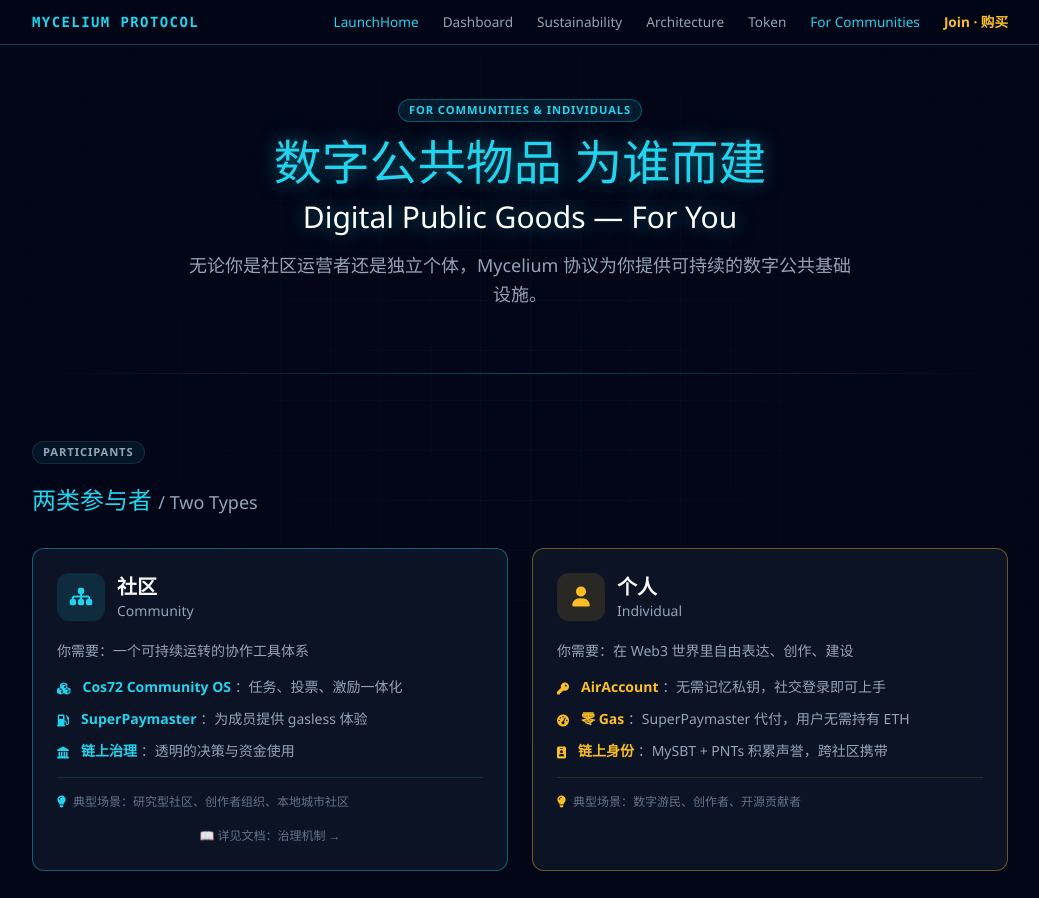
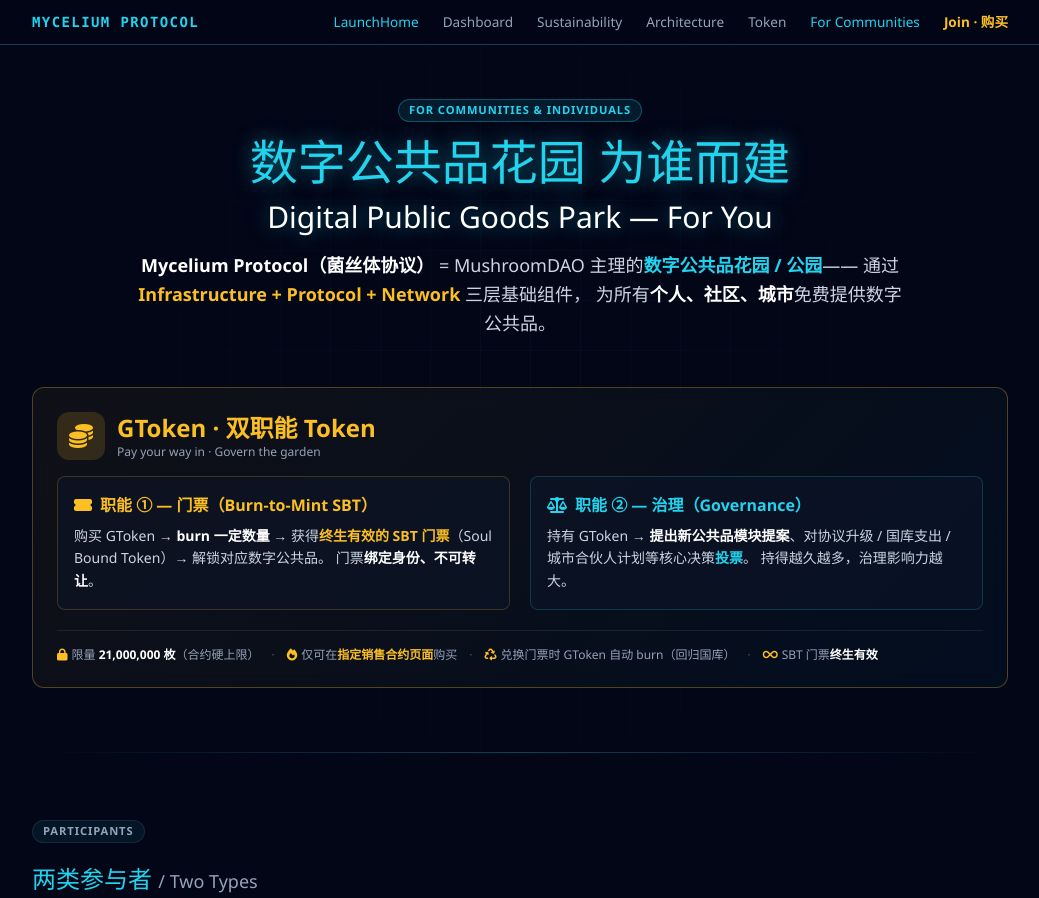
Before and after one commit to MushroomDAO/launch, a plain HTML site: page site/for-communities.html in a window 1280 px wide. Shown: the top 898 px of the page, without its empty margins (120-1159 px from the left). Drawn offline with nearby package versions, Linux system fonts and the light colour scheme.

Commit message:
feat(site): clarify GToken dual function (ticket + governance) + drop Initiator role
- Hero rewrite: Mycelium = 数字公共品花园 (Digital Public Goods Park)
  通过 Infra + Protocol + Network 三层为个人/社区/城市免费提供数字公共品
- Add prominent GToken dual-function callout above the role tables:
  * 职能 ① 门票（Burn-to-Mint SBT）— burn GToken → 终生有效 SBT 门票（绑定身份不可转让）
  * 职能 ② 治理（Governance）— 持有 GToken → 提案 / 投票 / 发起新公共品模块
  * 限量 21M（合约硬上限）· 仅在指定销售合约页面购买 · 兑换门票时 GToken 自动 burn
- Remove "创建者 / Initiator" row (was a transcription typo per user)
  Individual roles now: 表达者 / 创作者 / 建设者 (3 instead of 4)
- Update intro paragraph "四类个人角色" → "三类个人角色"

```diff
--- a/site/for-communities.html
+++ b/site/for-communities.html
@@ -203,7 +203,7 @@
         <div class="max-w-5xl mx-auto px-6 pt-24 pb-20">
 
             <!-- HERO -->
-            <div class="text-center mb-16">
+            <div class="text-center mb-12">
                 <div class="inline-block mb-4">
                     <span
                         class="tag"
@@ -216,13 +216,60 @@
                     >
                 </div>
                 <h1 class="text-5xl mb-4 glow-cyan cyan-text">
-                    数字公共物品 为谁而建<br /><span class="text-white text-3xl font-normal"
-                        >Digital Public Goods — For You</span
+                    数字公共品花园 为谁而建<br /><span class="text-white text-3xl font-normal"
+                        >Digital Public Goods Park — For You</span
                     >
                 </h1>
-                <p class="text-slate-400 text-lg max-w-2xl mx-auto leading-relaxed">
-                    无论你是社区运营者还是独立个体，Mycelium 协议为你提供可持续的数字公共基础设施。
+                <p class="text-slate-300 text-lg max-w-3xl mx-auto leading-relaxed">
+                    <strong class="text-white">Mycelium Protocol（菌丝体协议）</strong> = MushroomDAO 主理的<strong class="cyan-text">数字公共品花园 / 公园</strong>——
+                    通过 <strong class="yellow-text">Infrastructure + Protocol + Network</strong> 三层基础组件，
+                    为所有<strong class="text-white">个人、社区、城市</strong>免费提供数字公共品。
                 </p>
+            </div>
+
+            <!-- GToken Dual Function — top-of-page key callout -->
+            <div class="glass-card card-yellow mb-16 p-6" style="background:linear-gradient(135deg,rgba(251,191,36,0.06),rgba(34,211,238,0.04));border-color:rgba(251,191,36,0.3)">
+                <div class="flex items-center gap-3 mb-4">
+                    <div class="w-12 h-12 rounded-xl flex items-center justify-center" style="background:rgba(251,191,36,0.15)">
+                        <i class="fas fa-coins yellow-text text-2xl"></i>
+                    </div>
+                    <div>
+                        <div class="text-2xl font-bold yellow-text">GToken · 双职能 Token</div>
+                        <div class="text-xs text-slate-400">Pay your way in · Govern the garden</div>
+                    </div>
+                </div>
+                <div class="grid grid-cols-1 md:grid-cols-2 gap-5 mb-5">
+                    <div class="p-4 rounded-lg" style="background:rgba(15,23,42,0.5);border:1px solid rgba(251,191,36,0.2)">
+                        <div class="flex items-center gap-2 mb-2">
+                            <i class="fas fa-ticket-alt yellow-text"></i>
+                            <strong class="yellow-text">职能 ① — 门票（Burn-to-Mint SBT）</strong>
+                        </div>
+                        <p class="text-sm text-slate-300 leading-relaxed">
+                            购买 GToken → <strong class="text-white">burn 一定数量</strong> → 获得<strong class="yellow-text">终生有效的 SBT 门票</strong>（Soul Bound Token）→ 解锁对应数字公共品。
+                            门票<strong class="text-white">绑定身份、不可转让</strong>。
+                        </p>
+                    </div>
+                    <div class="p-4 rounded-lg" style="background:rgba(15,23,42,0.5);border:1px solid rgba(34,211,238,0.2)">
+                        <div class="flex items-center gap-2 mb-2">
+                            <i class="fas fa-balance-scale cyan-text"></i>
+                            <strong class="cyan-text">职能 ② — 治理（Governance）</strong>
+                        </div>
+                        <p class="text-sm text-slate-300 leading-relaxed">
+                            持有 GToken → <strong class="text-white">提出新公共品模块提案</strong>、对协议升级 / 国库支出 /
+                            城市合伙人计划等核心决策<strong class="cyan-text">投票</strong>。
+                            持得越久越多，治理影响力越大。
+                        </p>
+                    </div>
+                </div>
+                <div class="flex flex-wrap items-center gap-3 text-xs text-slate-400 border-t pt-4" style="border-color:rgba(255,255,255,0.08)">
+                    <span><i class="fas fa-lock yellow-text mr-1"></i>限量 <strong class="text-white">21,000,000 枚</strong>（合约硬上限）</span>
+                    <span class="text-slate-600">·</span>
+                    <span><i class="fas fa-fire yellow-text mr-1"></i>仅可在<a href="join.html" class="yellow-text hover:underline font-semibold">指定销售合约页面</a>购买</span>
+                    <span class="text-slate-600">·</span>
+                    <span><i class="fas fa-recycle yellow-text mr-1"></i>兑换门票时 GToken 自动 burn（回归国库）</span>
+                    <span class="text-slate-600">·</span>
+                    <span><i class="fas fa-infinity yellow-text mr-1"></i>SBT 门票<strong class="text-white">终生有效</strong></span>
+                </div>
             </div>
 
             <div class="divider mb-16"></div>
@@ -337,7 +384,7 @@
                     <h2 class="text-2xl cyan-text mt-2">谁应该购买 / 谁能用上什么 <span class="text-slate-400 text-lg font-normal">/ Who You Are × What You Get</span></h2>
                     <p class="text-slate-400 text-sm mt-3 leading-relaxed">
                         购买 GToken → burn 一定数量 → 获得<strong class="yellow-text">终生协议门票</strong> → 解锁对应数字公共物品。
-                        AI 时代不可被替代的人类内核是<strong class="text-white">想象力、创造力、情感</strong>——由此诞生四类个人角色 + 三类社区。
+                        AI 时代不可被替代的人类内核是<strong class="text-white">想象力、创造力、情感</strong>——由此诞生三类个人角色 + 三类社区。
                     </p>
                     <div class="glass-card mt-4 p-4" style="background:rgba(251,191,36,0.04);border-color:rgba(251,191,36,0.2)">
                         <div class="text-xs text-slate-300 leading-relaxed">
@@ -351,9 +398,9 @@
                     </div>
                 </div>
 
-                <!-- 4 类个人用户 -->
+                <!-- 3 类个人用户 -->
                 <div class="mb-8">
-                    <h3 class="text-lg yellow-text mb-4"><i class="fas fa-user mr-2"></i>个人用户：四类角色 · 门票 0.3 GT / Individual Roles · 0.3 GT Ticket</h3>
+                    <h3 class="text-lg yellow-text mb-4"><i class="fas fa-user mr-2"></i>个人用户：三类角色 · 门票 0.3 GT / Individual Roles · 0.3 GT Ticket</h3>
                     <div class="glass-card overflow-hidden">
                         <table>
                             <thead>
@@ -396,21 +443,6 @@
                                     </td>
                                     <td class="text-slate-300 text-xs">
                                         作品所有权回归个人 · <strong class="yellow-text">声誉跨平台可携带</strong> · AI 不窃取数据
-                                    </td>
-                                </tr>
-                                <tr>
-                                    <td class="font-semibold yellow-text">创建者<br/><span class="text-[10px] text-slate-500">Initiator · 0.3 GT</span></td>
-                                    <td class="text-slate-300 text-xs">发起社区/小组/项目的组织者：DAO 召集人、城市合伙人、项目发起人</td>
-                                    <td class="text-slate-400 text-xs">
-                                        <a href="https://github.com/AAStarCommunity/COS72" target="_blank" rel="noopener" class="cyan-text hover:underline">Cos72</a>（社区 OS = MyTask + MyVote + MyShop）·
-                                        <a href="https://github.com/AAStarCommunity/SuperPaymaster" target="_blank" rel="noopener" class="cyan-text hover:underline">SuperPaymaster</a>（gasless）·
-                                        城市合伙人协议 · 链上治理
-                                    </td>
-                                    <td class="text-slate-400 text-xs">
-                                        发起一个 ≤50 人的兴趣/项目小组 → 任务分配 / 投票决策 / 积分兑换全链上 → 每笔超额订单自动分成
-                                    </td>
-                                    <td class="text-slate-300 text-xs">
-                                        无许可发起 · 透明决策 · <strong class="yellow-text">自激励加盟模式</strong>
                                     </td>
                                 </tr>
                                 <tr>
```
